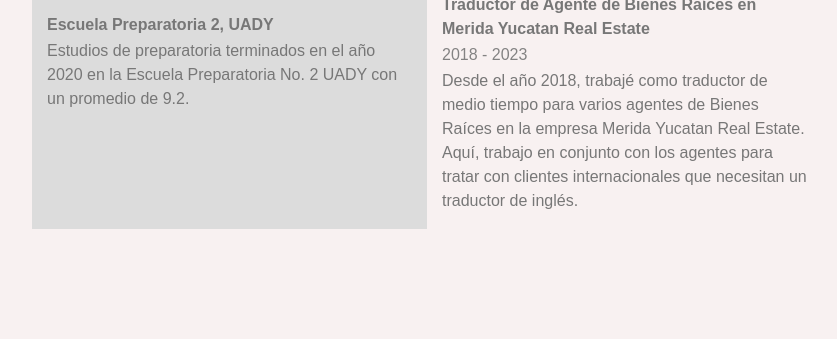
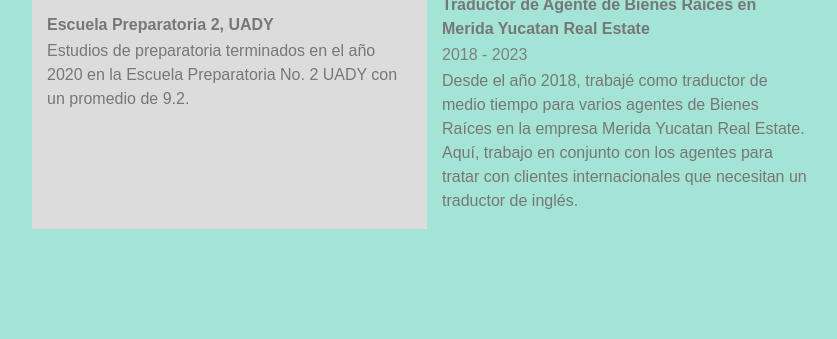
Before and after one commit to EmaRCB/randompruebas, a plain HTML site: page devOpsNginx/index.html in a window 1280 px wide. Shown: the part 461-800 px from the top of the page, without its empty margins (213-1050 px from the left). Drawn offline with nearby package versions, Linux system fonts and the light colour scheme.

Commit message:
Update styles.css

```diff
--- a/devOpsNginx/styles.css
+++ b/devOpsNginx/styles.css
@@ -2,7 +2,7 @@
 
 body {
     font-family: Arial, sans-serif;
-    background-color: #f8f1f1;
+    background-color: #A3E4D7;
     margin: 0;
     padding: 0;
   }
```
